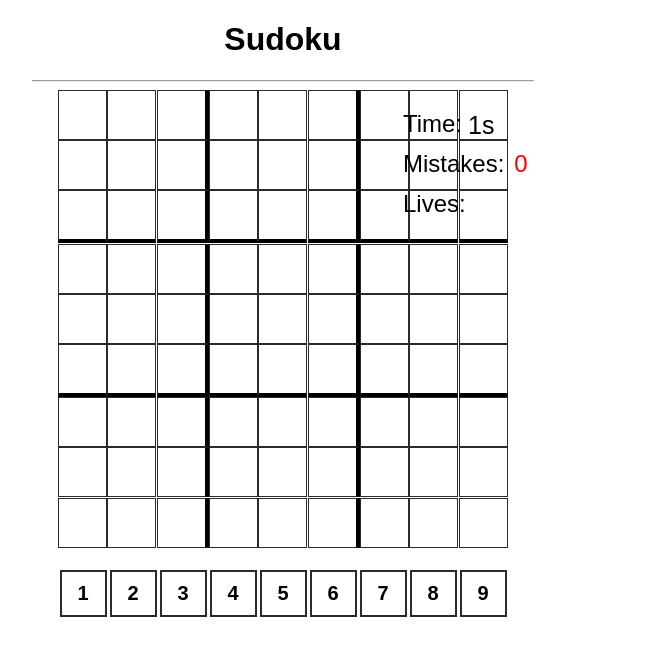
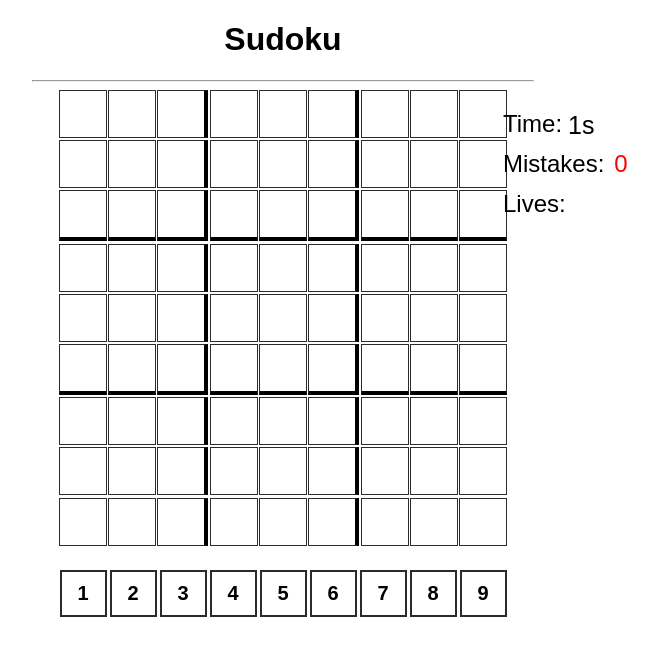
Before and after one commit to rashaad367/Sudoku9x9, a plain HTML site: page sudoku.html in a window 1280 px wide. Shown: the whole page, without its empty margins (357-1015 px from the left). Drawn offline with nearby package versions, Linux system fonts and the light colour scheme.

Commit message:
Update sudoku.css

```diff
--- a/styles/sudoku.css
+++ b/styles/sudoku.css
@@ -22,8 +22,8 @@ hr {
 }
 
 .tile {
-    width: 47px;
-    height: 48px;
+    width: 46px;
+    height: 46px;
     border: 1px solid #2b2b2b;
     margin: 0 auto;
 
@@ -80,7 +80,7 @@ hr {
 #heart {
     position: absolute;
     top: 215px;
-    right: 200px;
+    right: 100px;
     width: 320px;
     height: 64px;
     display: flex;
@@ -90,7 +90,7 @@ hr {
 label {
     position: absolute;
     top: 190px;
-    right: 200px;
+    right: 100px;
     width: 320px;
     font-family: Arial, Helvetica, sans-serif;
     font-size: x-large;
@@ -100,7 +100,7 @@ label {
 #mistakes {
     position: absolute;
     top: 130px;
-    right: 200px;
+    right: 100px;
     display: flex;
     flex-wrap: wrap;
     width: 320px;
@@ -164,7 +164,7 @@ label {
 #time-header {
     position: absolute;
     top: 90px;
-    right: 460px;
+    right: 360px;
     display: flex;
     flex-wrap: wrap;
     width: 60px;
@@ -175,7 +175,7 @@ label {
 #timer {
     position: absolute;
     top: 90px;
-    right: 185px;
+    right: 85px;
     display: flex;
     flex-wrap: wrap;
     width: 270px;
```
